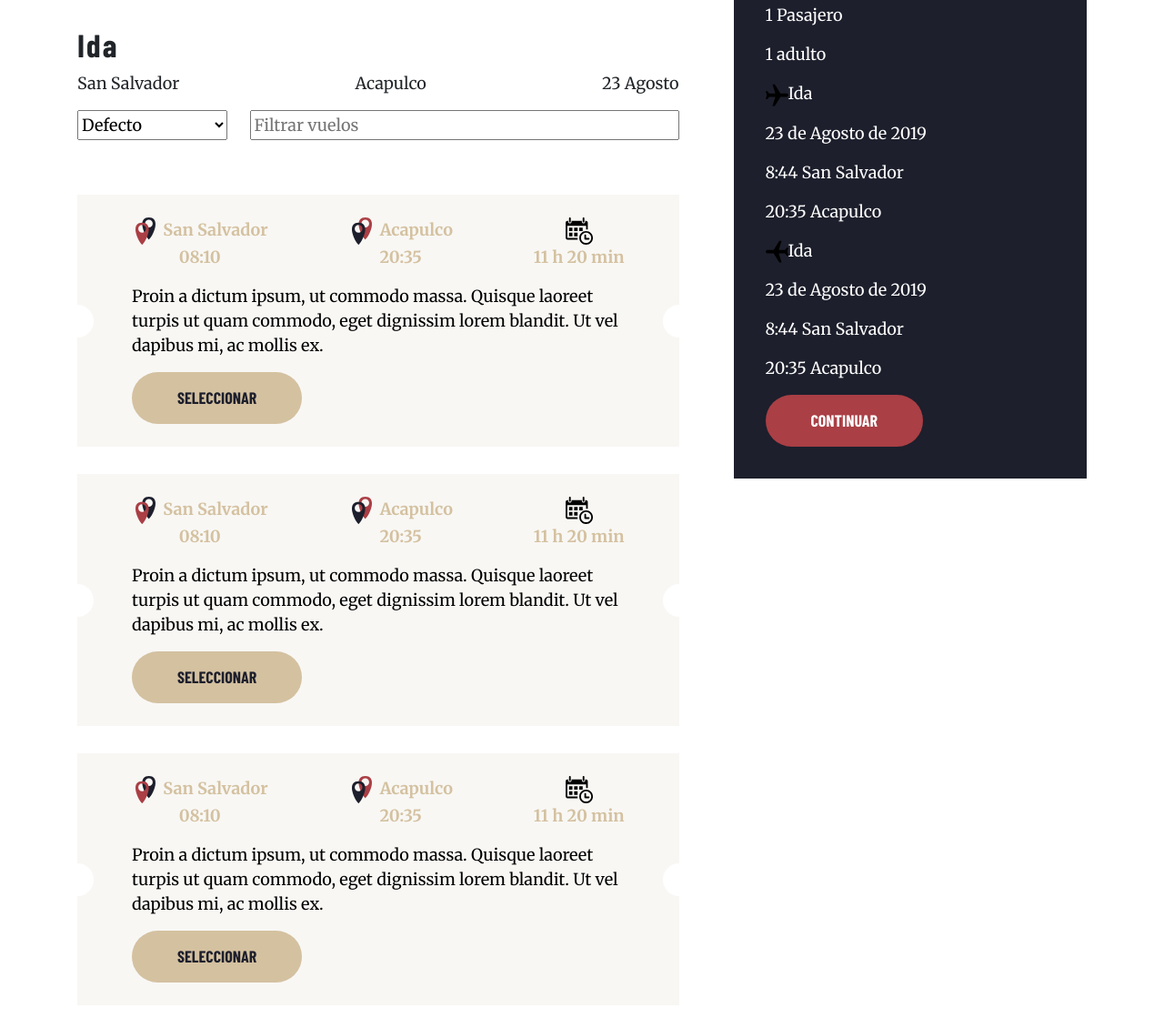
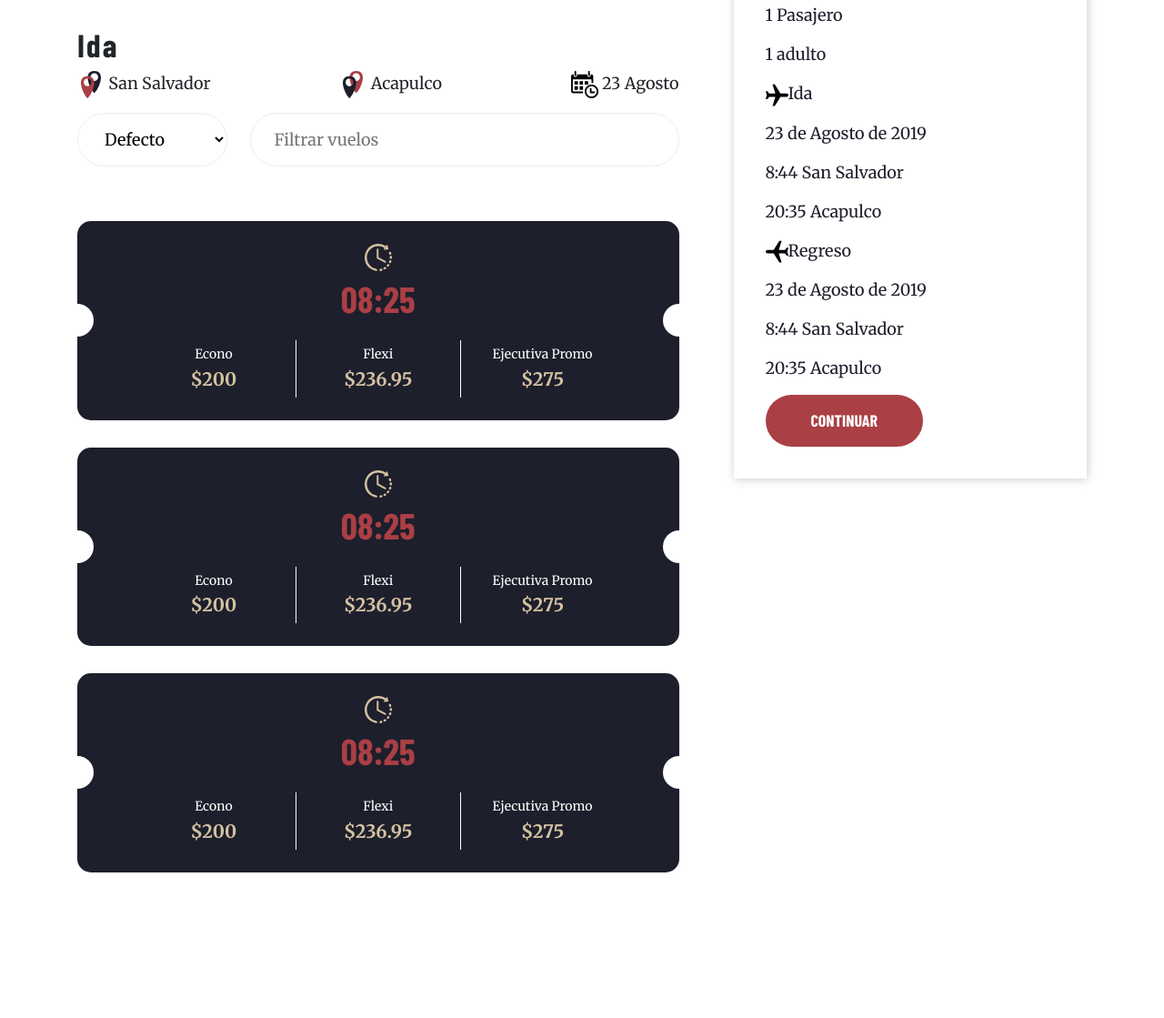
Before and after one commit to IvonneSoriano/aviones, a website: page vuelos.html in a window 1280 px wide. Shown: the part 465-1584 px from the top of the page at 91% size. After the commit the page ends 1459 px from the top, so only its background shows below. Drawn offline with nearby package versions, Linux system fonts and the light colour scheme; a web font is replaced by a local one.

Commit message:
The vuelos page was modified and I added some news icons

```diff
--- a/vuelos.html
+++ b/vuelos.html
@@ -81,9 +81,9 @@
           <div class="flight-info">
             <h3>Ida</h3>
             <div class="flex justify-content-between">
-              <p>San Salvador</p>
-              <p>Acapulco</p>
-              <p>23 Agosto</p>
+              <p><img src="svg/here.svg" alt=""> San Salvador</p>
+              <p><img src="svg/there.svg" alt=""> Acapulco</p>
+              <p><img src="svg/calendar.svg" alt=""> 23 Agosto</p>
             </div>
             <div class="filtro flex">
               <select name="order" id="">
@@ -96,76 +96,80 @@
             <div class="boleto">
               <div class="circle left"></div>
               <div class="circle right"></div>
-              <div class="flight-title flex">
+              <div class="flight-title">
                 <p>
-                  <span
-                    ><img src="svg/here.svg" alt="Origen" /> San Salvador</span
-                  >
-                  08:10
+                  <img src="svg/time.svg" alt="Tiempo" />
+                  <span> 08:25 </span>
                 </p>
-                <p>
-                  <span><img src="svg/there.svg" alt="Destino" /> Acapulco</span>
-                  20:35
-                </p>
-                <P><span><img src="svg/calendar.svg" alt="Tiempo"></span> 11 h 20 min</P>
               </div>
-              <p>
-                Proin a dictum ipsum, ut commodo massa. Quisque laoreet turpis
-                ut quam commodo, eget dignissim lorem blandit. Ut vel dapibus
-                mi, ac mollis ex.
-              </p>
-              <a href="#" class="btn-gold">Seleccionar</a>
+
+              <div class="precios flex">
+                <div>
+                  <p class="class">Econo</p>
+                  <p class="price">$200</p>
+                </div>
+                <div>
+                  <p class="class">Flexi</p>
+                  <p class="price">$236.95</p>
+                </div>
+                <div>
+                  <p class="class">Ejecutiva Promo</p>
+                  <p class="price">$275</p>
+                </div>
+              </div>
             </div>
 
             <div class="boleto">
               <div class="circle left"></div>
               <div class="circle right"></div>
-                    <div class="flight-title flex">
+              <div class="flight-title">
                 <p>
-                        <span
-                          ><img src="svg/here.svg" alt="Origen" /> San Salvador</span
-                        >
-                        08:10
+                  <img src="svg/time.svg" alt="Tiempo" />
+                  <span> 08:25 </span>
                 </p>
-                      <p>
-                        <span><img src="svg/there.svg" alt="Destino" /> Acapulco</span>
-                        20:35
-                      </p>
-                      <P><span><img src="svg/calendar.svg" alt="Tiempo"></span> 11 h 20 min</P>
               </div>
-                    <p>
-                      Proin a dictum ipsum, ut commodo massa. Quisque laoreet turpis
-                      ut quam commodo, eget dignissim lorem blandit. Ut vel dapibus
-                      mi, ac mollis ex.
-                    </p>
-                    <a href="#" class="btn-gold">Seleccionar</a>
+
+              <div class="precios flex">
+                <div>
+                  <p class="class">Econo</p>
+                  <p class="price">$200</p>
+                </div>
+                <div>
+                  <p class="class">Flexi</p>
+                  <p class="price">$236.95</p>
+                </div>
+                <div>
+                  <p class="class">Ejecutiva Promo</p>
+                  <p class="price">$275</p>
+                </div>
+              </div>
             </div>
 
             <div class="boleto">
               <div class="circle left"></div>
               <div class="circle right"></div>
-                        <div class="flight-title flex">
+              <div class="flight-title">
                 <p>
-                            <span
-                              ><img src="svg/here.svg" alt="Origen" /> San Salvador</span
-                            >
-                            08:10
+                  <img src="svg/time.svg" alt="Tiempo" />
+                  <span> 08:25 </span>
                 </p>
-                          <p>
-                            <span><img src="svg/there.svg" alt="Destino" /> Acapulco</span>
-                            20:35
-                          </p>
-                          <P><span><img src="svg/calendar.svg" alt="Tiempo"></span> 11 h 20 min</P>
-                        </div>
-                        <p>
-                          Proin a dictum ipsum, ut commodo massa. Quisque laoreet turpis
-                          ut quam commodo, eget dignissim lorem blandit. Ut vel dapibus
-                          mi, ac mollis ex.
-                        </p>
-                        <a href="#" class="btn-gold">Seleccionar</a>
               </div>
 
-
+              <div class="precios flex">
+                <div>
+                  <p class="class">Econo</p>
+                  <p class="price">$200</p>
+                </div>
+                <div>
+                  <p class="class">Flexi</p>
+                  <p class="price">$236.95</p>
+                </div>
+                <div>
+                  <p class="class">Ejecutiva Promo</p>
+                  <p class="price">$275</p>
+                </div>
+              </div>
+            </div>
           </div>
         </div>
         <div class="ticket-zone">
@@ -174,13 +178,17 @@
             <p class="pasajero">1 Pasajero</p>
             <p>1 adulto</p>
             <div class="ida">
-              <p><span><img src="svg/black-plane.svg" alt="">Ida</span></p>
+              <p>
+                <span><img src="svg/black-plane.svg" alt="" />Ida</span>
+              </p>
               <p>23 de Agosto de 2019</p>
               <p>8:44 San Salvador</p>
               <p>20:35 Acapulco</p>
             </div>
             <div class="vuelta">
-                <p><span><img src="svg/black-plane.svg" alt="">Ida</span></p>
+              <p>
+                <span><img src="svg/black-plane.svg" alt="" />Regreso</span>
+              </p>
               <p>23 de Agosto de 2019</p>
               <p>8:44 San Salvador</p>
               <p>20:35 Acapulco</p>
```
Also changed, not shown: css/style.css, svg/clock.svg (added), svg/time.svg (added). Lines whose indentation alone changed are shown as unchanged.
